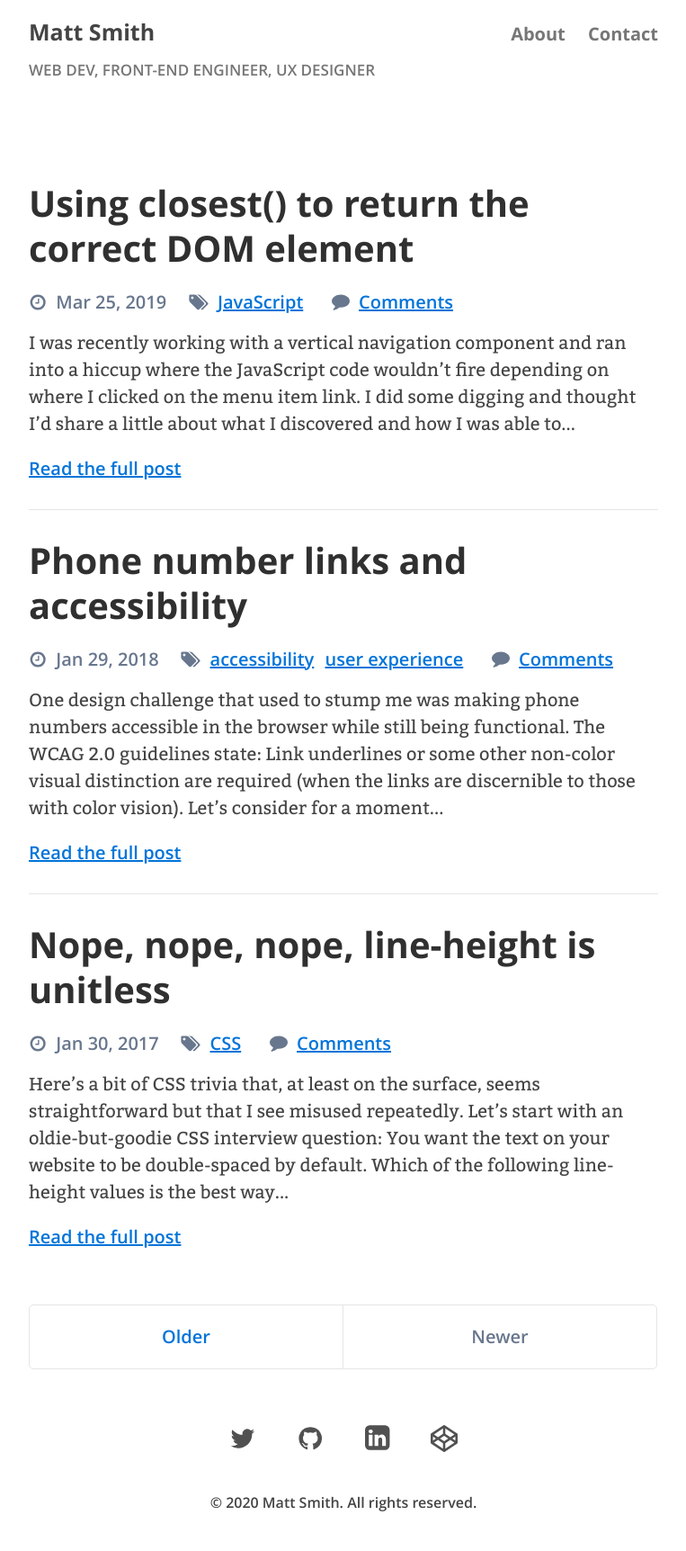
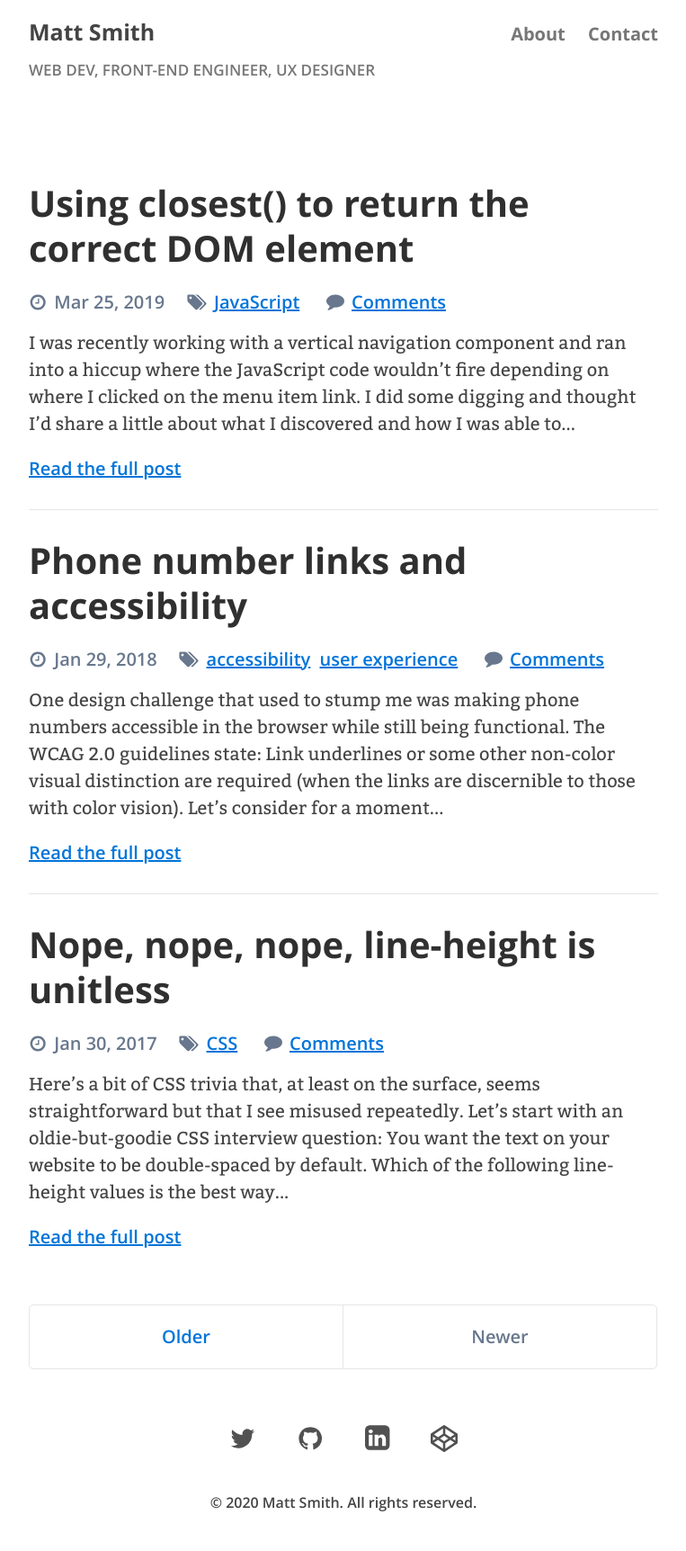
Before and after one commit to AllThingsSmitty/allthingssmitty.github.io, a Jekyll site: the page built from index.html, in a window 1280 px wide. Shown: the whole page at 90% size, without its empty margins (258-1021 px from the left). Built offline with Jekyll 4.4.1, drawn with Linux system fonts in a browser that asks for light colours; the list of posts is cut into pages by our own code; comment, search, counter and statistics services are not loaded.

Commit message:
Remove unused CSS

```diff
--- a/_sass/_posts.scss
+++ b/_sass/_posts.scss
@@ -43,21 +43,11 @@
   margin: 0 1rem 1rem 0;
 
   svg {
-    vertical-align: bottom;
+    margin-right: .15rem;
+    vertical-align: top;
 
     @media only screen and (max-width: $large-breakpoint) {
       vertical-align: text-top;
-    }
-  }
-
-  img {
-    display: inline-block;
-    margin: 0;
-    vertical-align: top;
-
-
-    @media only screen and (max-width: $large-breakpoint) {
-      height: calc(1.25rem * .85);
     }
   }
 }
@@ -65,18 +55,7 @@
 .post-date {
   time {
     display: inline-block;
-    margin-left: .25rem;
   }
-}
-
-.post-comments {
-  a {
-    margin-left: .25rem;
-  }
-
-  //@media (max-width: $large-breakpoint) {
-  //  display: none;
-  //}
 }
 
 .archive-date {
@@ -95,13 +74,12 @@
   ul {
     display: inline-block;
     margin: 0;
-    margin-left: .25rem;
     padding: 0;
 
     li {
       display: inline-block;
       list-style: none;
-      margin-right: .35rem;
+      margin-right: .25rem;
     }
   }
 }
```
